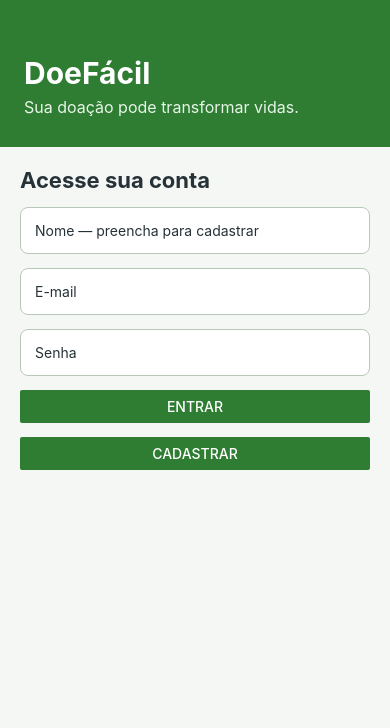
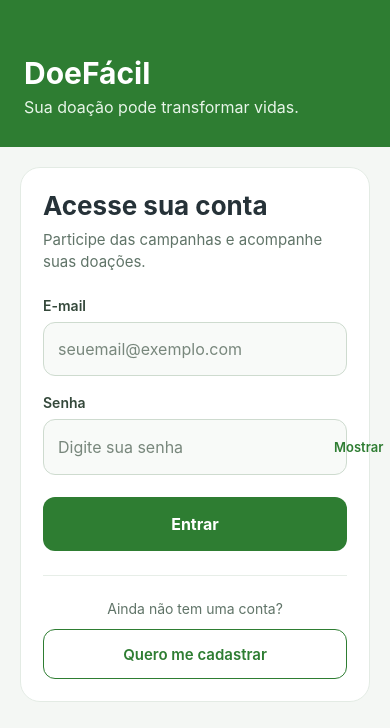
Before and after one commit to FatecFranca/DSM-G06-PI6-2026-2, a React Native app in the folder mobile/: screen / in a window 390 px wide. Shown: the top 728 px of the page. Built offline with nearby package versions, Linux system fonts and the light colour scheme; no server answers.

Commit message:
feat(mobile): melhora telas de login e cadastro

```diff
--- a/mobile/src/components/DoacoesSprint2.tsx
+++ b/mobile/src/components/DoacoesSprint2.tsx
@@ -1,7 +1,8 @@
 import { useState } from "react";
 import {
+  ActivityIndicator,
   Alert,
-  Button,
+  Pressable,
   StyleSheet,
   Text,
   TextInput,
@@ -17,8 +18,12 @@ export default function DoacoesSprint2() {
   const [nomeUsuario, setNomeUsuario] = useState("");
   const [logado, setLogado] = useState(false);
   const [enviando, setEnviando] = useState(false);
+  const [cadastroAtivo, setCadastroAtivo] = useState(false);
+  const [senhaVisivel, setSenhaVisivel] = useState(false);
 
   async function executar(acao: () => Promise<void>) {
+    if (enviando) return;
+
     setEnviando(true);
 
     try {
@@ -36,6 +41,10 @@ export default function DoacoesSprint2() {
   function validarCampos() {
     if (!email.trim() || !senha) {
       throw new Error("Preencha o e-mail e a senha.");
+    }
+
+    if (!/^[^\s@]+@[^\s@]+\.[^\s@]+$/.test(email.trim())) {
+      throw new Error("Digite um e-mail válido.");
     }
   }
 
@@ -59,6 +68,7 @@ export default function DoacoesSprint2() {
     setNomeUsuario(dados.usuario.nome);
     setLogado(true);
     setSenha("");
+    setSenhaVisivel(false);
   }
 
   async function cadastrar() {
@@ -81,7 +91,14 @@ export default function DoacoesSprint2() {
       })
     });
 
-    Alert.alert("DoeFácil", "Cadastro realizado! Agora toque em Entrar.");
+    setCadastroAtivo(false);
+    setSenha("");
+    setSenhaVisivel(false);
+
+    Alert.alert(
+      "Cadastro realizado",
+      "Agora entre com seu e-mail e sua senha."
+    );
   }
 
   async function sair() {
@@ -90,36 +107,76 @@ export default function DoacoesSprint2() {
     setLogado(false);
     setNomeUsuario("");
     setSenha("");
+    setSenhaVisivel(false);
+    setCadastroAtivo(false);
+  }
+
+  function alternarModo() {
+    setCadastroAtivo(!cadastroAtivo);
+    setSenha("");
+    setSenhaVisivel(false);
   }
 
   return (
     <View style={styles.conteudo}>
+      <View style={styles.card}>
         {logado ? (
           <>
             <Text style={styles.titulo}>Olá, {nomeUsuario}!</Text>
 
-          <Button
-            title="Sair"
-            color="#2E7D32"
+            <Text style={styles.descricao}>
+              Bem-vindo à sua conta de doador.
+            </Text>
+
+            <Pressable
+              accessibilityRole="button"
               disabled={enviando}
+              style={({ pressed }) => [
+                styles.botao,
+                (pressed || enviando) && styles.botaoPressionado
+              ]}
               onPress={() => void executar(sair)}
-          />
+            >
+              <Text style={styles.textoBotao}>Sair da conta</Text>
+            </Pressable>
           </>
         ) : (
           <>
-          <Text style={styles.titulo}>Acesse sua conta</Text>
+            <Text style={styles.titulo}>
+              {cadastroAtivo ? "Crie sua conta" : "Acesse sua conta"}
+            </Text>
+
+            <Text style={styles.descricao}>
+              {cadastroAtivo
+                ? "Cadastre-se para começar a ajudar."
+                : "Participe das campanhas e acompanhe suas doações."}
+            </Text>
+
+            {cadastroAtivo && (
+              <View style={styles.grupo}>
+                <Text style={styles.rotulo}>Nome</Text>
 
                 <TextInput
+                  accessibilityLabel="Nome"
                   style={styles.campo}
-            placeholder="Nome — preencha para cadastrar"
+                  placeholder="Como você se chama?"
+                  placeholderTextColor="#78877C"
                   value={nome}
                   onChangeText={setNome}
+                  autoCapitalize="words"
                   editable={!enviando}
                 />
+              </View>
+            )}
+
+            <View style={styles.grupo}>
+              <Text style={styles.rotulo}>E-mail</Text>
 
               <TextInput
+                accessibilityLabel="E-mail"
                 style={styles.campo}
-            placeholder="E-mail"
+                placeholder="seuemail@exemplo.com"
+                placeholderTextColor="#78877C"
                 value={email}
                 onChangeText={setEmail}
                 autoCapitalize="none"
@@ -127,32 +184,98 @@ export default function DoacoesSprint2() {
                 keyboardType="email-address"
                 editable={!enviando}
               />
+            </View>
 
+            <View style={styles.grupo}>
+              <Text style={styles.rotulo}>Senha</Text>
+
+              <View style={styles.linhaSenha}>
                 <TextInput
-            style={styles.campo}
-            placeholder="Senha"
+                  accessibilityLabel="Senha"
+                  style={styles.campoSenha}
+                  placeholder="Digite sua senha"
+                  placeholderTextColor="#78877C"
                   value={senha}
                   onChangeText={setSenha}
-            secureTextEntry
+                  secureTextEntry={!senhaVisivel}
                   autoCapitalize="none"
+                  autoCorrect={false}
                   editable={!enviando}
                 />
 
-          <Button
-            title={enviando ? "Aguarde..." : "Entrar"}
-            color="#2E7D32"
+                <Pressable
+                  accessibilityRole="button"
+                  accessibilityLabel={
+                    senhaVisivel ? "Ocultar senha" : "Mostrar senha"
+                  }
                   disabled={enviando}
-            onPress={() => void executar(entrar)}
-          />
+                  style={styles.mostrarSenha}
+                  onPress={() => setSenhaVisivel(!senhaVisivel)}
+                >
+                  <Text style={styles.textoMostrar}>
+                    {senhaVisivel ? "Ocultar" : "Mostrar"}
+                  </Text>
+                </Pressable>
+              </View>
 
-          <Button
-            title="Cadastrar"
-            color="#2E7D32"
+              {cadastroAtivo && (
+                <Text style={styles.ajuda}>
+                  Use pelo menos 8 caracteres.
+                </Text>
+              )}
+            </View>
+
+            <Pressable
+              accessibilityRole="button"
+              accessibilityLabel={
+                cadastroAtivo ? "Criar conta" : "Entrar"
+              }
+              accessibilityState={{
+                disabled: enviando,
+                busy: enviando
+              }}
               disabled={enviando}
-            onPress={() => void executar(cadastrar)}
-          />
+              style={({ pressed }) => [
+                styles.botao,
+                (pressed || enviando) && styles.botaoPressionado
+              ]}
+              onPress={() =>
+                void executar(cadastroAtivo ? cadastrar : entrar)
+              }
+            >
+              {enviando ? (
+                <ActivityIndicator color="#FFFFFF" />
+              ) : (
+                <Text style={styles.textoBotao}>
+                  {cadastroAtivo ? "Criar conta" : "Entrar"}
+                </Text>
+              )}
+            </Pressable>
+
+            <View style={styles.divisor} />
+
+            <Text style={styles.pergunta}>
+              {cadastroAtivo
+                ? "Já tem uma conta?"
+                : "Ainda não tem uma conta?"}
+            </Text>
+
+            <Pressable
+              accessibilityRole="button"
+              disabled={enviando}
+              style={({ pressed }) => [
+                styles.botaoSecundario,
+                (pressed || enviando) && styles.botaoPressionado
+              ]}
+              onPress={alternarModo}
+            >
+              <Text style={styles.textoSecundario}>
+                {cadastroAtivo ? "Voltar para entrar" : "Quero me cadastrar"}
+              </Text>
+            </Pressable>
           </>
         )}
+      </View>
     </View>
   );
 }
@@ -160,19 +283,118 @@ export default function DoacoesSprint2() {
 const styles = StyleSheet.create({
   conteudo: {
     padding: 20,
-    gap: 14
+    paddingBottom: 32
+  },
+  card: {
+    backgroundColor: "#FFFFFF",
+    borderRadius: 20,
+    borderWidth: 1,
+    borderColor: "#E3EBE4",
+    padding: 22
   },
   titulo: {
-    fontSize: 22,
+    color: "#263238",
+    fontSize: 26,
     fontWeight: "bold",
+    marginBottom: 8
+  },
+  descricao: {
+    color: "#607468",
+    fontSize: 15,
+    lineHeight: 22,
+    marginBottom: 24
+  },
+  grupo: {
+    marginBottom: 18
+  },
+  rotulo: {
+    color: "#34483A",
+    fontSize: 14,
+    fontWeight: "600",
+    marginBottom: 8
+  },
+  campo: {
+    backgroundColor: "#F8FAF8",
+    borderWidth: 1,
+    borderColor: "#CEDBCF",
+    borderRadius: 12,
+    paddingHorizontal: 14,
+    paddingVertical: 14,
+    minHeight: 54,
+    fontSize: 16,
     color: "#263238"
   },
-  campo: {
-    backgroundColor: "#FFFFFF",
+  linhaSenha: {
+    flexDirection: "row",
+    alignItems: "center",
+    backgroundColor: "#F8FAF8",
     borderWidth: 1,
-    borderColor: "#B8C8B8",
-    borderRadius: 8,
+    borderColor: "#CEDBCF",
+    borderRadius: 12
+  },
+  campoSenha: {
+    flex: 1,
+    minHeight: 54,
+    paddingHorizontal: 14,
+    paddingVertical: 14,
+    fontSize: 16,
+    color: "#263238"
+  },
+  mostrarSenha: {
+    minHeight: 54,
+    paddingHorizontal: 14,
+    justifyContent: "center"
+  },
+  textoMostrar: {
+    color: "#2E7D32",
+    fontSize: 13,
+    fontWeight: "600"
+  },
+  ajuda: {
+    color: "#607468",
+    fontSize: 12,
+    marginTop: 8
+  },
+  botao: {
+    backgroundColor: "#2E7D32",
+    borderRadius: 12,
+    minHeight: 54,
     padding: 14,
-    color: "#263238"
+    alignItems: "center",
+    justifyContent: "center",
+    marginTop: 4
+  },
+  botaoPressionado: {
+    opacity: 0.65
+  },
+  textoBotao: {
+    color: "#FFFFFF",
+    fontSize: 16,
+    fontWeight: "bold"
+  },
+  divisor: {
+    height: 1,
+    backgroundColor: "#E7EEE8",
+    marginVertical: 24
+  },
+  pergunta: {
+    color: "#607468",
+    fontSize: 14,
+    textAlign: "center",
+    marginBottom: 12
+  },
+  botaoSecundario: {
+    borderWidth: 1,
+    borderColor: "#2E7D32",
+    borderRadius: 12,
+    minHeight: 50,
+    padding: 14,
+    alignItems: "center",
+    justifyContent: "center"
+  },
+  textoSecundario: {
+    color: "#2E7D32",
+    fontSize: 15,
+    fontWeight: "600"
   }
 });
```
Lines whose indentation alone changed are shown as unchanged.
